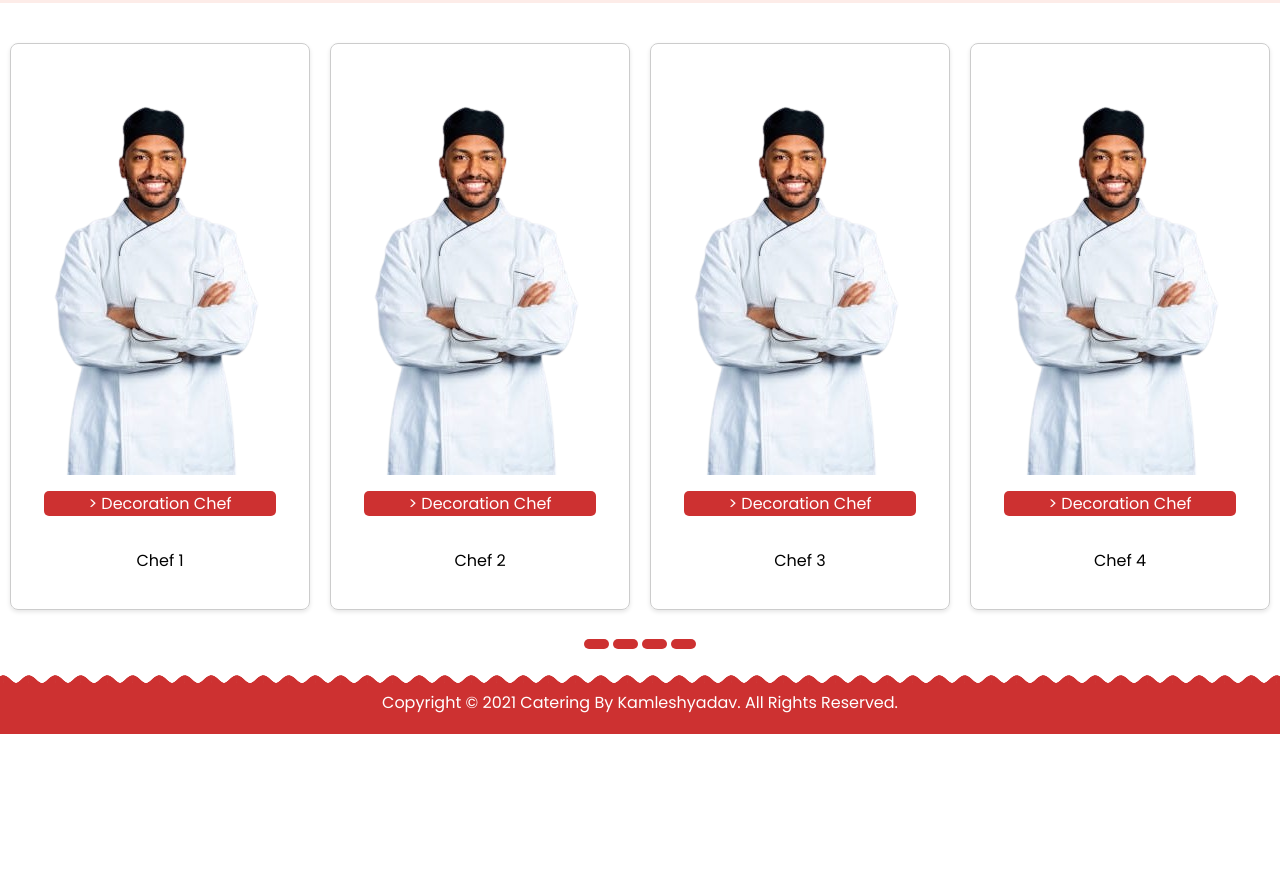
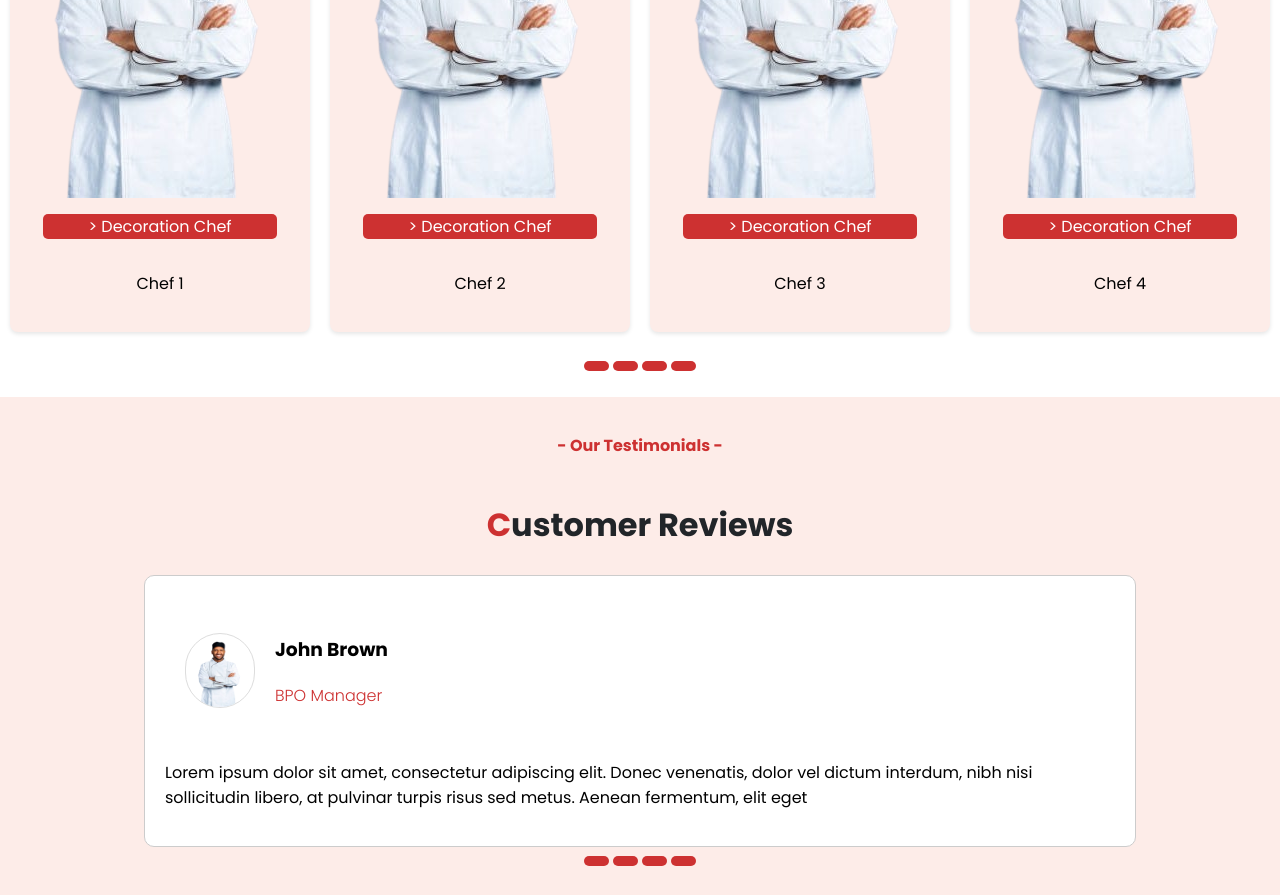
Before and after one commit to shreshth800/caterersnearme-deploy, a website built with Vite: page index.html in a window 1280 px wide. Shown: the part 4072-4967 px from the top of the page. Before the commit the page ends 4806 px from the top, so only its background shows below. Built offline with nearby package versions, Linux system fonts and the light colour scheme; some packages are replaced by stand-ins of ours.

Commit message:
Customer Reviews

```diff
--- a/index.html
+++ b/index.html
@@ -208,6 +208,61 @@
         </div>
       </div>
     </section>
+
+    <section class="chef-card-section-container">
+      <div class="chef-card-section">
+        <div class="chef-card-1 chef-card">
+          <img src="/Chef.png" alt="" />
+          <p class="chef-card-text">> Decoration Chef</p>
+          <p>Chef 1</p>
+        </div>
+        <div class="chef-card-2 chef-card">
+          <img src="/Chef.png" alt="" />
+          <p class="chef-card-text">> Decoration Chef</p>
+          <p>Chef 2</p>
+        </div>
+        <div class="chef-card-3 chef-card">
+          <img src="/Chef.png" alt="" />
+          <p class="chef-card-text">> Decoration Chef</p>
+          <p>Chef 3</p>
+        </div>
+        <div class="chef-card-4 chef-card">
+          <img src="/Chef.png" alt="" />
+          <p class="chef-card-text">> Decoration Chef</p>
+          <p>Chef 4</p>
+        </div>
+      </div>
+      <div class="chef-card-section-buttons">
+        <button class="chef-card-section-button"></button>
+        <button class="chef-card-section-button"></button>
+        <button class="chef-card-section-button"></button>
+        <button class="chef-card-section-button"></button>
+      </div>
+    </section>
+    <section class="customer-reviews-section">
+      <p class="customer-reviews-p">- Our Testimonials -</p>
+      <h1 class="customer-reviews-h1">Customer Reviews</h1>
+      <div class="review-card">
+        <div class="review-card-person">
+          <img class="review-card-img" src="/Chef.png" alt="" />
+          <div class="review-card-text">
+            <h3>John Brown</h3>
+            <p style="font-weight: 300; color: var(--red)">BPO Manager</p>
+          </div>
+        </div>
+        <p>
+          Lorem ipsum dolor sit amet, consectetur adipiscing elit. Donec
+          venenatis, dolor vel dictum interdum, nibh nisi sollicitudin libero,
+          at pulvinar turpis risus sed metus. Aenean fermentum, elit eget
+        </p>
+      </div>
+      <div class="chef-card-section-buttons">
+        <button class="chef-card-section-button"></button>
+        <button class="chef-card-section-button"></button>
+        <button class="chef-card-section-button"></button>
+        <button class="chef-card-section-button"></button>
+      </div>
+    </section>
     <section class="bottom-info">
       <div class="about-catering">
         <h2 class="bottom-info-h2">About Catering</h2>
@@ -252,36 +307,6 @@
         </div>
       </div>
     </section>
-    <section class="chef-card-section-container">
-      <div class="chef-card-section">
-        <div class="chef-card-1 chef-card">
-          <img src="/Chef.png" alt="" />
-          <p class="chef-card-text">> Decoration Chef</p>
-          <p>Chef 1</p>
-        </div>
-        <div class="chef-card-2 chef-card">
-          <img src="/Chef.png" alt="" />
-          <p class="chef-card-text">> Decoration Chef</p>
-          <p>Chef 2</p>
-        </div>
-        <div class="chef-card-3 chef-card">
-          <img src="/Chef.png" alt="" />
-          <p class="chef-card-text">> Decoration Chef</p>
-          <p>Chef 3</p>
-        </div>
-        <div class="chef-card-4 chef-card">
-          <img src="/Chef.png" alt="" />
-          <p class="chef-card-text">> Decoration Chef</p>
-          <p>Chef 4</p>
-        </div>
-      </div>
-      <div class="chef-card-section-buttons">
-        <button class="chef-card-section-button"></button>
-        <button class="chef-card-section-button"></button>
-        <button class="chef-card-section-button"></button>
-        <button class="chef-card-section-button"></button>
-      </div>
-    </section>
     <footer class="footer">
       <div class="footer-squigles"></div>
       <div class="footer-main">
--- a/src/style.css
+++ b/src/style.css
@@ -812,10 +812,11 @@ body {
   justify-content: center;
   align-items: center;
   padding: 10px;
+  margin-top: 40px;
 }
 
 .chef-card {
-  border: 1px solid #ccc;
+  background-color: var(--backColor);
   border-radius: 8px;
   padding: 20px;
   display: flex;
@@ -881,3 +882,54 @@ body {
   border-radius: 10px;
   cursor: pointer;
 }
+
+.customer-reviews-section {
+  display: flex;
+  flex-direction: column;
+  justify-content: center;
+  align-items: center;
+  padding: 20px;
+  background-color: var(--backColor);
+}
+
+.review-card {
+  display: flex;
+  flex-direction: column;
+  width: 80%;
+  height: auto;
+  border: #ccc solid 1px;
+  padding: 20px;
+  border-radius: 10px;
+  background-color: white;
+}
+
+.customer-reviews-p {
+  font-weight: bold;
+  color: var(--red);
+}
+
+.review-card-person {
+  display: flex;
+  justify-content: center;
+  align-items: center;
+  padding: 20px;
+  align-self: flex-start;
+  gap: 20px;
+}
+
+.review-card-img {
+  width: 70px;
+  height: 75px;
+  border: #ddd solid 1px;
+  border-radius: 50px;
+  overflow: hidden;
+}
+
+.customer-reviews-h1 {
+  color: var(--grey);
+  font-size: xx-large;
+}
+
+.customer-reviews-h1::first-letter {
+  color: var(--red);
+}
```
